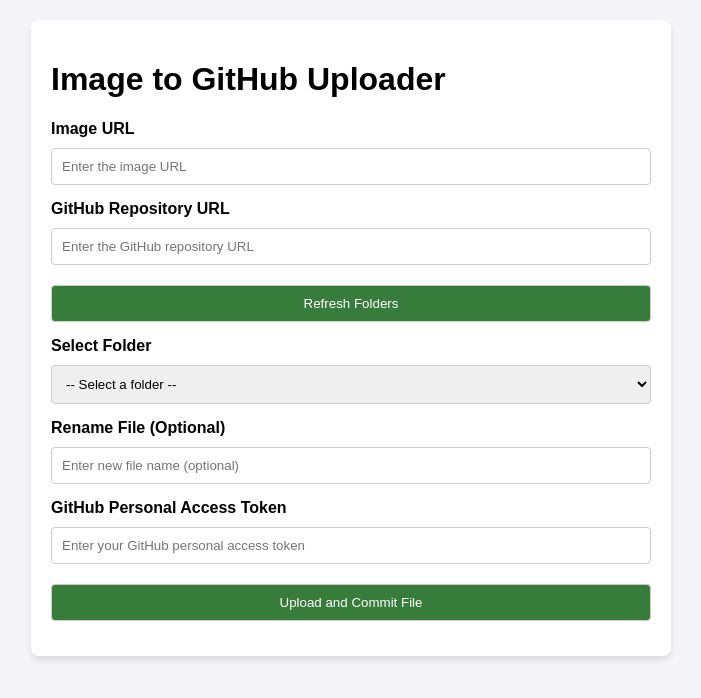
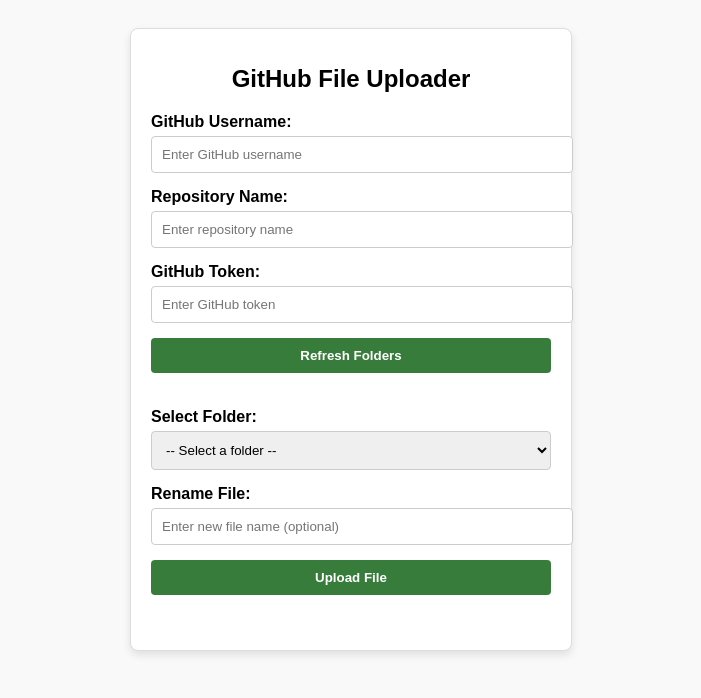
Before and after one commit to tinkernerd/Github-Mover, a plain HTML site: page index.html in a window 1280 px wide. Both pictures are taken after a click on the button "Refresh Folders". Shown: the whole page, without its empty margins (289-990 px from the left). Drawn offline with nearby package versions, Linux system fonts and the light colour scheme.

Commit message:
moved peices arund

```diff
--- a/index.html
+++ b/index.html
@@ -4,51 +4,43 @@
 <head>
     <meta charset="UTF-8">
     <meta name="viewport" content="width=device-width, initial-scale=1.0">
-    <title>Image to GitHub Uploader</title>
-    <script src="https://code.jquery.com/jquery-3.5.1.min.js"></script>
+    <title>GitHub Folder Fetcher</title>
     <link rel="stylesheet" href="style.css">
-    <script src="script.js" defer></script>
 </head>
 
 <body>
-    <div class="container">
-        <h1>Image to GitHub Uploader</h1>
+    <div id="app">
+        <h1>GitHub File Uploader</h1>
 
-        <div class="form-group">
-            <label for="imageUrl">Image URL</label>
-            <input type="url" id="imageUrl" placeholder="Enter the image URL">
-        </div>
+        <!-- User Input Section -->
+        <div class="input-section">
+            <label for="githubUser">GitHub Username:</label>
+            <input type="text" id="githubUser" placeholder="Enter GitHub username" />
 
-        <div class="form-group">
-            <label for="repoUrl">GitHub Repository URL</label>
-            <input type="url" id="repoUrl" placeholder="Enter the GitHub repository URL">
-        </div>
+            <label for="repoName">Repository Name:</label>
+            <input type="text" id="repoName" placeholder="Enter repository name" />
 
-        <div class="form-group">
+            <label for="githubKey">GitHub Token:</label>
+            <input type="password" id="githubKey" placeholder="Enter GitHub token" />
+
             <button id="refreshFolders">Refresh Folders</button>
         </div>
 
-        <div class="form-group">
-            <label for="folderSelect">Select Folder</label>
+        <!-- Folder Selection and File Renaming -->
+        <div class="selection-section">
+            <label for="folderSelect">Select Folder:</label>
             <select id="folderSelect">
                 <option value="">-- Select a folder --</option>
             </select>
-        </div>
 
-        <div class="form-group">
-            <label for="fileName">Rename File (Optional)</label>
-            <input type="text" id="fileName" placeholder="Enter new file name (optional)">
-        </div>
+            <label for="fileName">Rename File:</label>
+            <input type="text" id="fileName" placeholder="Enter new file name (optional)" />
 
-        <div class="form-group">
-            <label for="githubKey">GitHub Personal Access Token</label>
-            <input type="password" id="githubKey" placeholder="Enter your GitHub personal access token">
-        </div>
-
-        <div class="form-group">
-            <button id="uploadFile">Upload and Commit File</button>
+            <button id="uploadFile">Upload File</button>
         </div>
     </div>
+
+    <script src="scripts.js"></script>
 </body>
 
 </html>
--- a/script.js
+++ /dev/null
@@ -1,32 +0,0 @@
-document.getElementById('refreshFolders').addEventListener('click', () => {
-    const repoUrl = document.getElementById('repoUrl').value;
-    const githubToken = document.getElementById('githubKey').value;
-
-    if (!repoUrl || !githubToken) {
-        alert('Please enter both the GitHub repository URL and the token.');
-        return;
-    }
-
-    fetch(`/api/getFolders?repoUrl=${encodeURIComponent(repoUrl)}&githubToken=${encodeURIComponent(githubToken)}`)
-        .then(response => {
-            if (!response.ok) {
-                throw new Error(`Server responded with status ${response.status}`);
-            }
-            return response.json();
-        })
-        .then(data => {
-            const folderSelect = document.getElementById('folderSelect');
-            folderSelect.innerHTML = '<option value="">-- Select a folder --</option>';
-
-            data.folders.forEach(folder => {
-                const option = document.createElement('option');
-                option.value = folder.path;
-                option.textContent = folder.name;
-                folderSelect.appendChild(option);
-            });
-        })
-        .catch(err => {
-            console.error('Error fetching folders:', err);
-            alert('Failed to fetch folders. Please check the repository URL or token.');
-        });
-});
--- /dev/null
+++ b/scripts.js
@@ -0,0 +1,73 @@
+document.getElementById('refreshFolders').addEventListener('click', () => {
+    const githubUser = document.getElementById('githubUser').value.trim();
+    const repoName = document.getElementById('repoName').value.trim();
+    const githubToken = document.getElementById('githubKey').value.trim();
+
+    if (!githubUser || !repoName || !githubToken) {
+        alert('Please fill out all fields (GitHub Username, Repository Name, and Token).');
+        return;
+    }
+
+    const repoUrl = `https://github.com/${githubUser}/${repoName}`;
+
+    fetch(`/api/getFolders?repoUrl=${encodeURIComponent(repoUrl)}&githubToken=${encodeURIComponent(githubToken)}`)
+        .then(response => {
+            if (!response.ok) {
+                throw new Error(`Server responded with status ${response.status}`);
+            }
+            return response.json();
+        })
+        .then(data => {
+            const folderSelect = document.getElementById('folderSelect');
+            folderSelect.innerHTML = '<option value="">-- Select a folder --</option>';
+
+            data.folders.forEach(folder => {
+                const option = document.createElement('option');
+                option.value = folder.path;
+                option.textContent = folder.name;
+                folderSelect.appendChild(option);
+            });
+        })
+        .catch(err => {
+            console.error('Error fetching folders:', err);
+            alert('Failed to fetch folders. Please check the repository name, username, and token.');
+        });
+});
+
+document.getElementById('uploadFile').addEventListener('click', () => {
+    const folder = document.getElementById('folderSelect').value;
+    const fileName = document.getElementById('fileName').value.trim();
+    const githubToken = document.getElementById('githubKey').value.trim();
+
+    if (!folder || !githubToken) {
+        alert('Please select a folder and provide a GitHub token.');
+        return;
+    }
+
+    const payload = {
+        folder,
+        fileName,
+        githubToken,
+    };
+
+    fetch('/api/uploadFile', {
+        method: 'POST',
+        headers: {
+            'Content-Type': 'application/json',
+        },
+        body: JSON.stringify(payload),
+    })
+        .then(response => {
+            if (!response.ok) {
+                throw new Error(`Server responded with status ${response.status}`);
+            }
+            return response.json();
+        })
+        .then(data => {
+            alert('File uploaded successfully!');
+        })
+        .catch(err => {
+            console.error('Error uploading file:', err);
+            alert('Failed to upload file. Please try again.');
+        });
+});
--- a/style.css
+++ b/style.css
@@ -1,46 +1,55 @@
 body {
     font-family: Arial, sans-serif;
-    margin: 0;
+    background-color: #f9f9f9;
     padding: 20px;
-    background-color: #f4f4f9;
+    display: flex;
+    flex-direction: column;
+    align-items: center;
+    justify-content: center;
 }
 
-.container {
-    max-width: 600px;
-    margin: 0 auto;
+#app {
+    background: white;
+    border: 1px solid #ddd;
+    border-radius: 8px;
     padding: 20px;
-    background: white;
-    border-radius: 8px;
-    box-shadow: 0 4px 6px rgba(0, 0, 0, 0.1);
+    max-width: 400px;
+    width: 100%;
+    box-shadow: 0 4px 8px rgba(0, 0, 0, 0.1);
 }
 
-.form-group {
-    margin-bottom: 15px;
+h1 {
+    font-size: 1.5em;
+    text-align: center;
+    margin-bottom: 20px;
+}
+
+.input-section, .selection-section {
+    margin-bottom: 20px;
 }
 
 label {
     display: block;
+    font-weight: bold;
     margin-bottom: 5px;
-    font-weight: bold;
 }
 
-input,
-select,
-button {
+input, select, button {
     width: 100%;
     padding: 10px;
-    margin-top: 5px;
+    margin-bottom: 15px;
     border: 1px solid #ccc;
     border-radius: 4px;
-    box-sizing: border-box;
 }
 
 button {
     background-color: #387c3b;
     color: white;
+    font-weight: bold;
     cursor: pointer;
+    border: none;
 }
 
 button:hover {
-    background-color: #2d5f2e;
+    background-color: #2d5f2c;
 }
```
